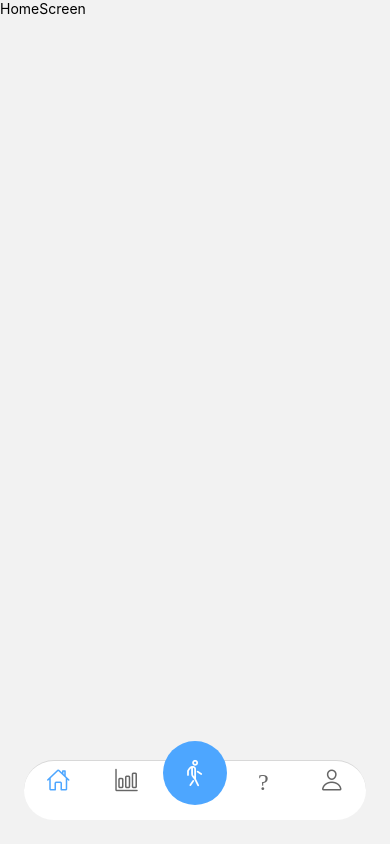
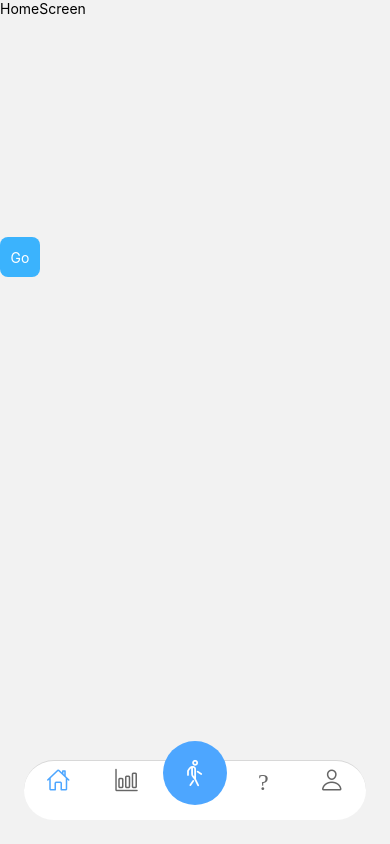
Before and after one commit to Thangtn52751/Fitlife_User, a React Native app: screen /Home in a window 390 px wide. Built offline with nearby package versions, Linux system fonts and the light colour scheme.

Commit message:
feat: add demo shortcut for music feature on HomeScreen

```diff
--- a/src/screens/HomeScreen.js
+++ b/src/screens/HomeScreen.js
@@ -1,10 +1,16 @@
-import { StyleSheet, Text, View } from 'react-native'
+import { StyleSheet, Text, View, TouchableOpacity } from 'react-native'
 import React from 'react'
 
-const HomeScreen = () => {
+const HomeScreen = ({navigation}) => {
   return (
     <View>
       <Text>HomeScreen</Text>
+       <TouchableOpacity
+        style={{ marginTop: 220, width: 40, height: 40, backgroundColor: '#3BB3FD', alignItems: 'center', justifyContent: 'center', borderRadius: 8 }}
+        onPress={() => navigation.navigate('MusicListScreen')}
+      >
+        <Text style={{ color: '#fff' }}>Go</Text>
+      </TouchableOpacity>
     </View>
   )
 }
```
